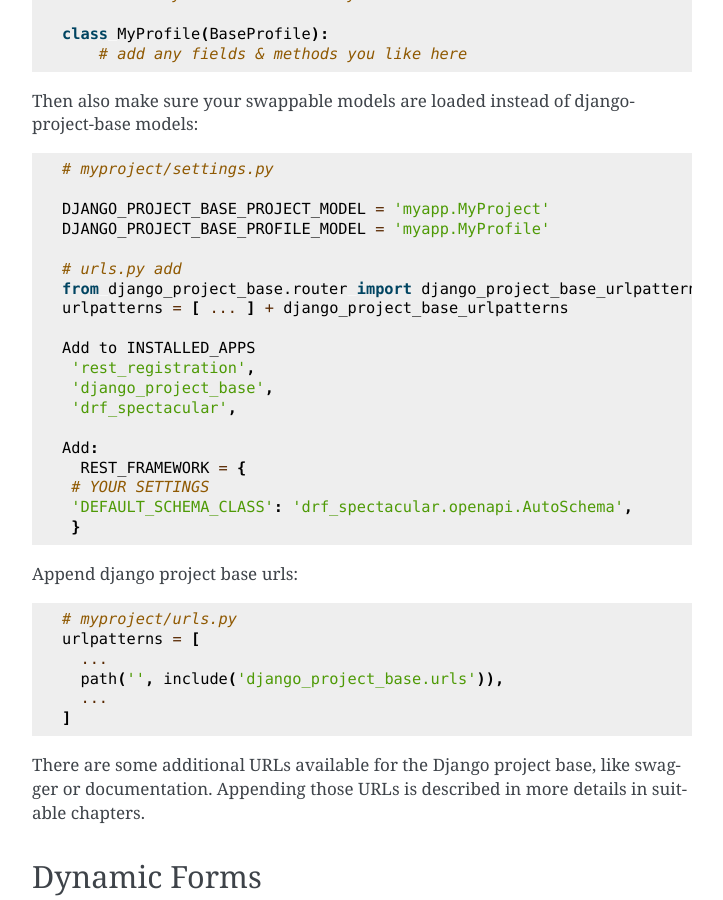
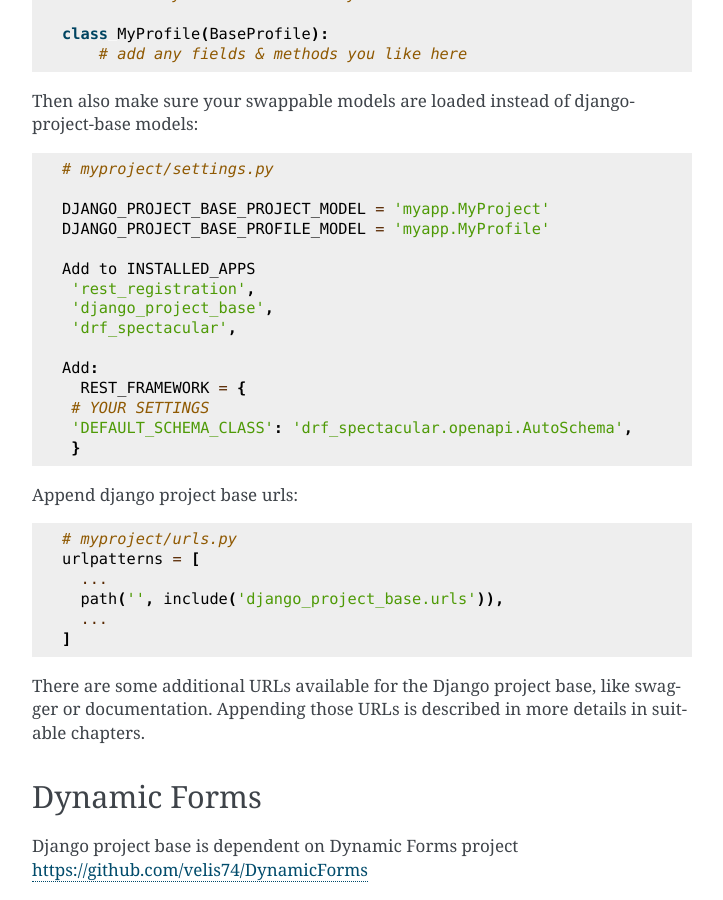
Before and after one commit to velis74/django-project-base, a Sphinx documentation site: the page built from docs/source/installation.rst, in a window 1280 px wide and 900 px high, scrolled down 545 px. Shown: the whole window, without its empty margins (388-1111 px from the left). Built offline with Sphinx 7.4.7, drawn with Linux system fonts in a browser that asks for light colours.

Commit message:
#320 Popraviti urls.py

```diff
--- a/docs/source/installation.rst
+++ b/docs/source/installation.rst
@@ -40,10 +40,6 @@
 
    DJANGO_PROJECT_BASE_PROJECT_MODEL = 'myapp.MyProject'
    DJANGO_PROJECT_BASE_PROFILE_MODEL = 'myapp.MyProfile'
-
-   # urls.py add
-   from django_project_base.router import django_project_base_urlpatterns
-   urlpatterns = [ ... ] + django_project_base_urlpatterns
 
    Add to INSTALLED_APPS
     'rest_registration',
```
Also changed, not shown: 2 other files.
